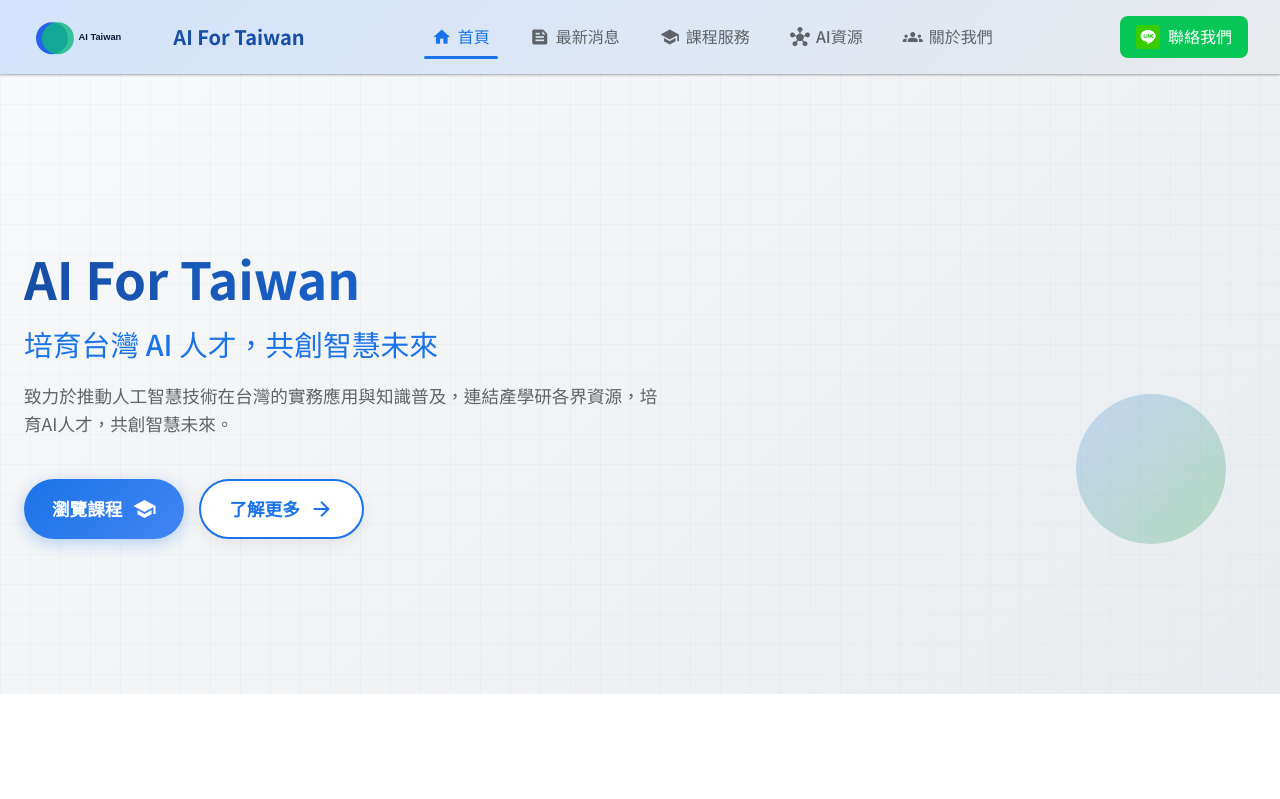
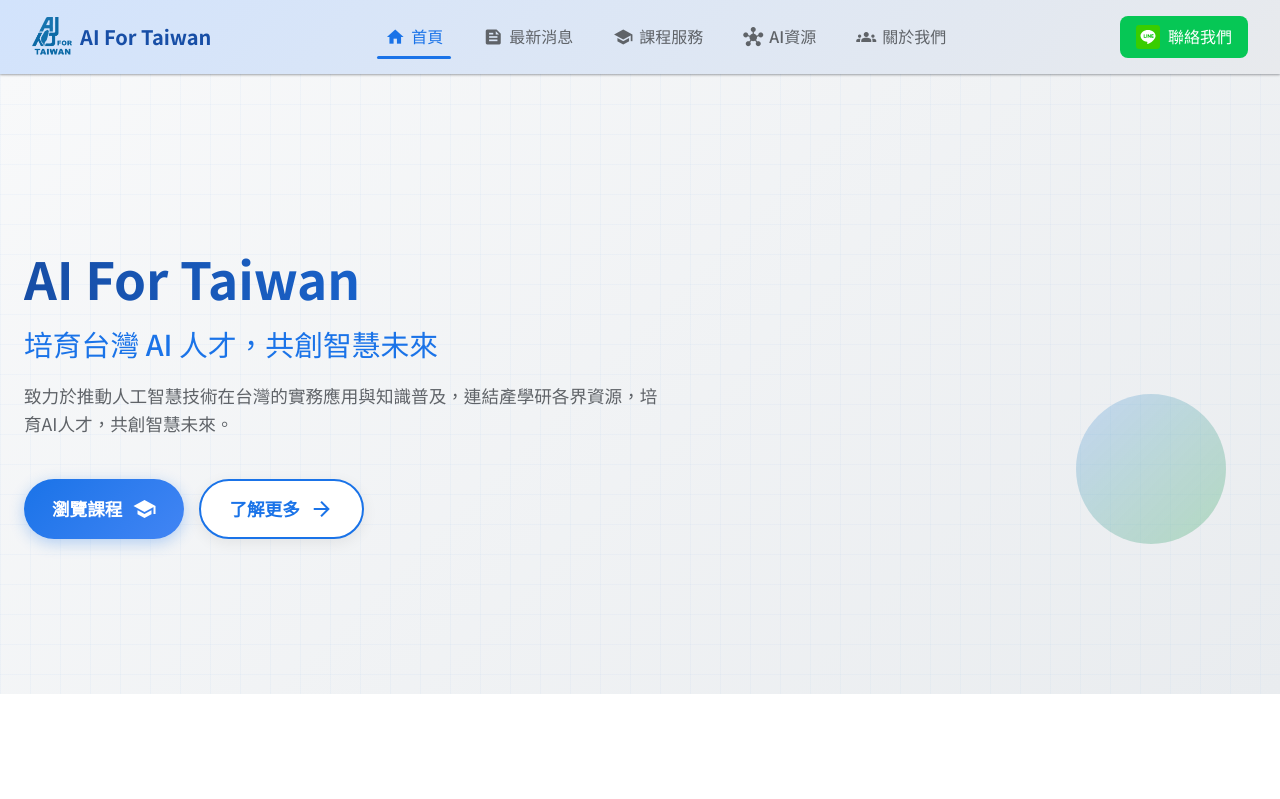
Before and after one commit to lichungtsai611/angular-taipapa, an Angular app: page / in a window 1280 px wide. Shown: the top 799 px of the page. Built offline with nearby package versions, Linux system fonts and the light colour scheme.

Commit message:
Update logo asset paths in header and footer components to use new image format. Refresh asset cache for improved performance and consistency across the application.

```diff
--- a/src/app/shared/footer/footer.component.html
+++ b/src/app/shared/footer/footer.component.html
@@ -2,7 +2,7 @@
   <div class="container">
     <div class="footer-top">
       <div class="footer-logo">
-        <img src="assets/logo.svg" alt="AI For Taiwan" class="footer-logo-img">
+        <img src="assets/logo/ai4taiwan_logo.webp" alt="AI For Taiwan" class="footer-logo-img">
         <h3>AI For Taiwan</h3>
         <p>培育台灣 AI 人才，共創智慧未來</p>
       </div>
--- a/src/app/shared/header/header.component.html
+++ b/src/app/shared/header/header.component.html
@@ -2,7 +2,7 @@
   <div class="container">
     <div class="logo">
       <a routerLink="/">
-        <img src="assets/logo.svg" alt="AI For Taiwan" class="logo-img">
+        <img src="assets/logo/ai4taiwan_logo.webp" alt="AI For Taiwan" class="logo-img">
         <span class="logo-text">AI For Taiwan</span>
       </a>
     </div>
```
Also changed, not shown: src/assets/logo/ai4taiwan_logo.webp (added).
